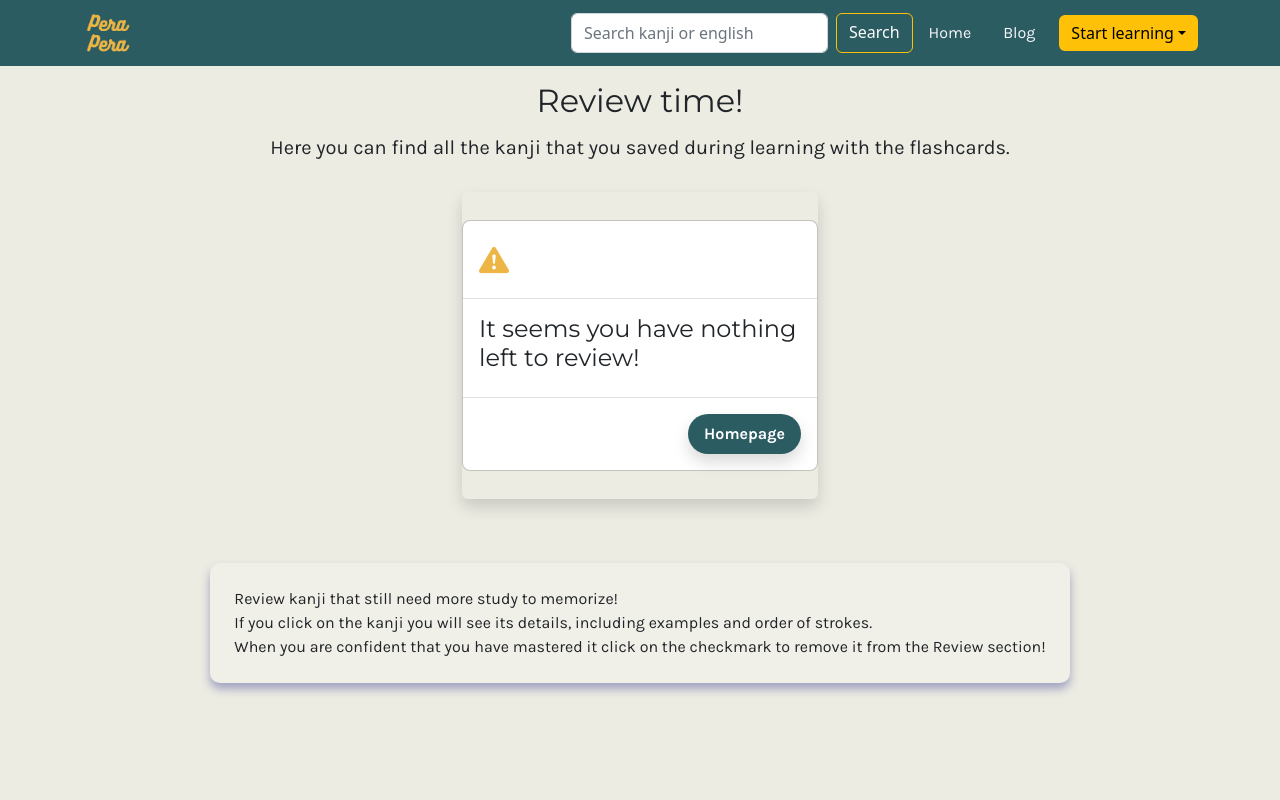
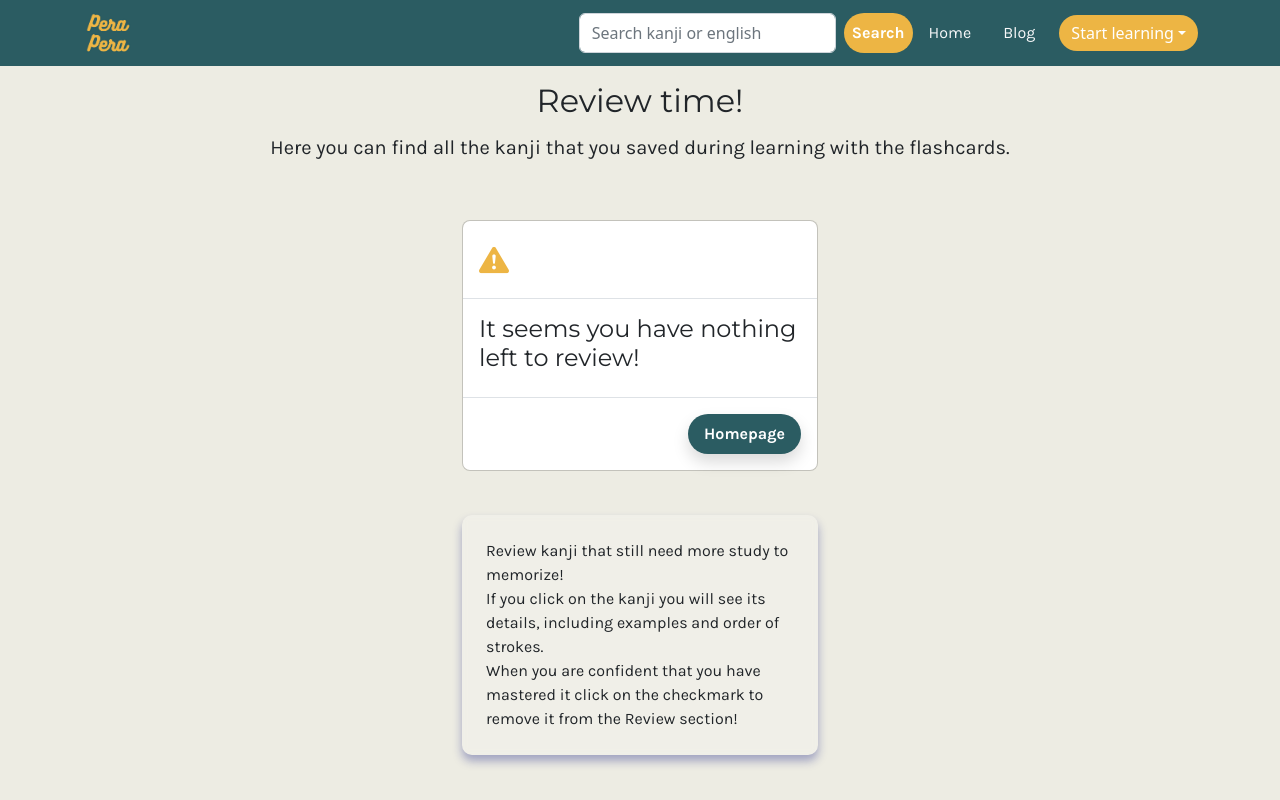
Before and after one commit to StefaniaFracasso/capstone-project, a React (Create React App) app: page /review in a window 1280 px wide. Shown: the top 800 px of the page. Built offline with nearby package versions, Linux system fonts and the light colour scheme.

Commit message:
modifiche footer e bottoni navbar

```diff
--- a/src/App.css
+++ b/src/App.css
@@ -33,6 +33,12 @@ a {
   background-color: #2b5c62;
 }
 
+@media screen and (max-width: 500px) {
+  .navbarMobile {
+    margin-top: 10px;
+  }
+}
+
 .yellowButton {
   background-color: #edb544 !important;
   border: none !important;
@@ -47,6 +53,8 @@ a {
 .bgColor {
   background-color: #edece3;
 }
+
+/* jumbotron  */
 
 .bigTitle {
   letter-spacing: 5px;
@@ -76,6 +84,7 @@ a {
   left: -80px;
 }
 
+/* description */
 .description {
   background-color: white;
 }
@@ -95,11 +104,12 @@ a {
   font-weight: 700;
 }
 
+/* footer */
+
 .footer {
   background-color: #2b5c62;
   width: 100%;
-  position: relative;
-  bottom: 0;
+
 }
 
 .socialIcons {
@@ -112,22 +122,7 @@ a {
   color: #edb544;
 }
 
-.sidebar-menu-nav {
-  padding: 10px;
-}
-
-.levelName {
-  font-weight: bold;
-  font-size: 14px;
-  color: rgb(76, 76, 76);
-
-}
-
-.levelIcon {
-  font-size: 16px;
-  color: rgb(76, 76, 76);
-
-}
+/* flashcard */
 
 .flashCard {
   width: 250px;
@@ -144,36 +139,10 @@ a {
   transform: scale(1.2);
 }
 
-/* sidebar */
-
-.sidebar-menu-header h2 {
-  font-size: 24px;
-  font-weight: 800px;
-  color: #edb544;
-  margin-top: 1em;
-}
-
-.sidebar-menu-sub-toggle {
-  background: none;
-  border: 0;
-  margin-bottom: 0.25rem;
-  color: hsla(0, 6%, 3%);
-}
-
-.sidebar-menu-nav-link{
-  color: black;
-  text-align: start;
-}
-
-.sidebar-menu-nav-link:hover{
-  padding: 0.8em;
-  background-color: rgb(242, 158, 125, 0.55);
-}
-
 /* kanji details */
 
-.detailsBigContainer {
-  height: 100vh;
+.detailsBigContainer, .searchResultsContainer, .learningContainer, .reviewContainer {
+  height: 100%;
 }
 
 .detailsSmallContainer {
@@ -187,7 +156,6 @@ a {
 /* search results */
 
 .searchResultsContainer {
-  height: 100vh;
   text-align: center;
 }
 
@@ -196,10 +164,6 @@ a {
   color: black !important;
   font-weight: 400;
 }
-
-/* #foundKanji:hover {
-  color: #2b5c62;
-} */
 
 .list-group-item::before{
   font-size: 20px;
@@ -236,10 +200,6 @@ a {
   border: none !important;
 }
 
-/* .learningContainer {
-  height: 100vh;
-} */
-
 .iconaCheck {
   font-size: 30px;
   color:#edb544;
@@ -248,10 +208,6 @@ a {
 
 .iconaCheck:hover {
   color: #2b5c62;
-}
-
-.reviewContainer {
-  height: 100vh;
 }
 
 .alertIcon {
--- a/src/components/CustomNavbar.jsx
+++ b/src/components/CustomNavbar.jsx
@@ -4,6 +4,8 @@ import { Link } from "react-router-dom";
 import Dropdown from "react-bootstrap/Dropdown";
 import DropdownButton from "react-bootstrap/DropdownButton";
 import { useSelector } from "react-redux";
+import DropdownMenu from "react-bootstrap/esm/DropdownMenu";
+import DropdownToggle from "react-bootstrap/esm/DropdownToggle";
 
 const CustomNavbar = ({ gradeSelect }) => {
   const [query, setQuery] = useState("");
@@ -34,7 +36,7 @@ const CustomNavbar = ({ gradeSelect }) => {
         </Link>
         <Navbar.Toggle aria-controls="responsive-navbar-nav" />
         <Navbar.Collapse id="responsive-navbar-nav">
-          <Nav className="ms-auto px-2">
+          <Nav className="ms-auto px-2 navbarMobile">
             <Form className="d-flex" onSubmit={handleSubmit}>
               <Form.Control
                 type="search"
@@ -44,7 +46,10 @@ const CustomNavbar = ({ gradeSelect }) => {
                 className="me-2"
                 aria-label="Search"
               />
-              <Link onClick={handleSubmit} className="btn btn-outline-warning">
+              <Link
+                onClick={handleSubmit}
+                className="yellowButton rounded-pill"
+              >
                 Search
               </Link>
             </Form>
@@ -61,12 +66,9 @@ const CustomNavbar = ({ gradeSelect }) => {
             ) : null}
           </Nav>
           {/* <Link to={'/learnjapanese'} type="button" className="yellowButton rounded-pill">Start Learning</Link> */}
-          <DropdownButton
-            id="dropdown-item-button"
-            title="Start learning"
-            className="rounded-pill"
-            variant="warning"
-          >
+          <Dropdown>
+            <DropdownToggle className="yellowButton rounded-pill" >Start learning</DropdownToggle>
+            <DropdownMenu>
             <Dropdown.Header>
               <em>Choose a level</em>
             </Dropdown.Header>
@@ -85,7 +87,8 @@ const CustomNavbar = ({ gradeSelect }) => {
             <Dropdown.Item as="button" onClick={() => handleGradeClick(5)}>
               Advanced level
             </Dropdown.Item>
-          </DropdownButton>
+            </DropdownMenu>
+          </Dropdown>
         </Navbar.Collapse>
       </Container>
     </Navbar>
--- a/src/components/Learning/FlashCard.jsx
+++ b/src/components/Learning/FlashCard.jsx
@@ -232,6 +232,7 @@ const FlashCard = ({ selectedGrade }) => {
           ></i>
         </Col>
       </Row>
+
     </Container>
   );
 };
--- a/src/components/Learning/LearningPage.jsx
+++ b/src/components/Learning/LearningPage.jsx
@@ -11,7 +11,7 @@ const LearningPage = () => {
         <Col className="mb-3">
           <FlashCard selectedGrade={grade} />
         </Col>
-        <Col xs={12} md={8} className=" d-flex mx-auto pt-3 functionCard mb-3">
+        <Col xs={12} md={8} className=" d-flex mx-auto my-3 pt-3 functionCard">
           <p>
             Here you can study the kanji of your chosen level. By clicking on
             the card you can see the translation of the selected kanji. If you
--- a/src/components/Learning/Review.jsx
+++ b/src/components/Learning/Review.jsx
@@ -1,4 +1,4 @@
-import { Card, Col, Container, ListGroup, Row } from "react-bootstrap";
+import { Col, Container, ListGroup, Row } from "react-bootstrap";
 import { useDispatch, useSelector } from "react-redux";
 import { Link } from "react-router-dom";
 import Modal from "react-bootstrap/Modal";
@@ -26,7 +26,9 @@ const Review = () => {
       <Row className="d-flex mb-5">
         <Col xs={1} md={4}></Col>
         <Col xs={10} md={4}>
-          <ListGroup as="ol" numbered className="mt-3 shadow">
+          <Row className="d-flex flex-column">
+            <Col>
+          <ListGroup as="ol" numbered className="mt-3">
             {savedKanji.length > 0 && savedKanji ? (
               savedKanji.map((kanji) => {
                 return (
@@ -78,18 +80,20 @@ const Review = () => {
               </div>
             )}
           </ListGroup>
-        </Col>
-        <Col xs={1} md={4}></Col>
-      </Row>
-      <div className="d-flex justify-content-center mx-xs-none mx-md-5">
-        <p className="mt-3 functionCard p-4">
+            </Col>
+            <Col>
+            <p className="mt-3 functionCard p-4">
           Review kanji that still need more study to memorize! <br /> If
           you click on the kanji you will see its details, including examples
           and order of strokes. <br />
           When you are confident that you have mastered it click on the
           checkmark to remove it from the Review section!
         </p>
-      </div>
+            </Col>
+          </Row>
+        </Col>
+        <Col xs={1} md={4}></Col>
+      </Row>
     </Container>
   );
 };
```
